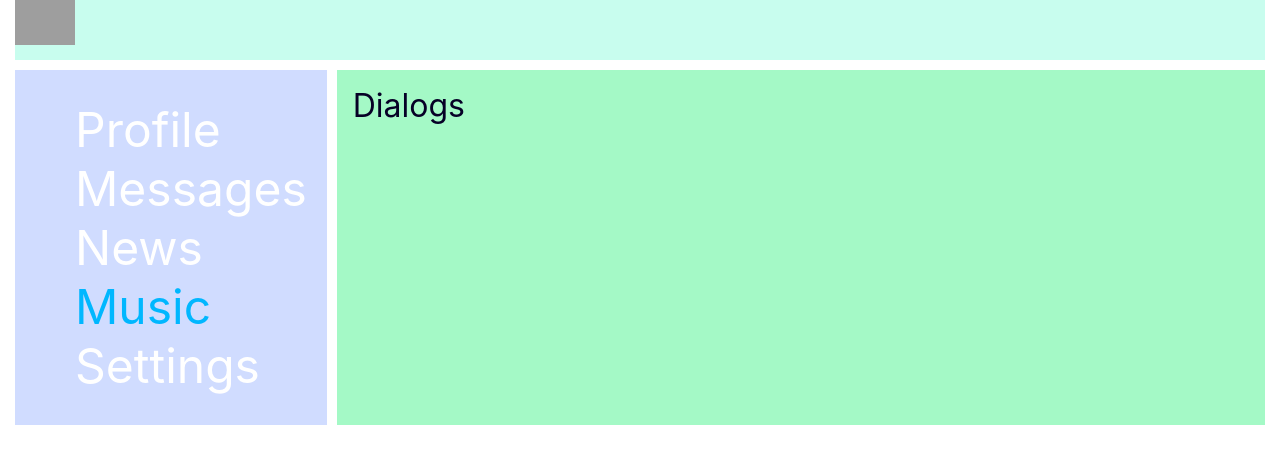
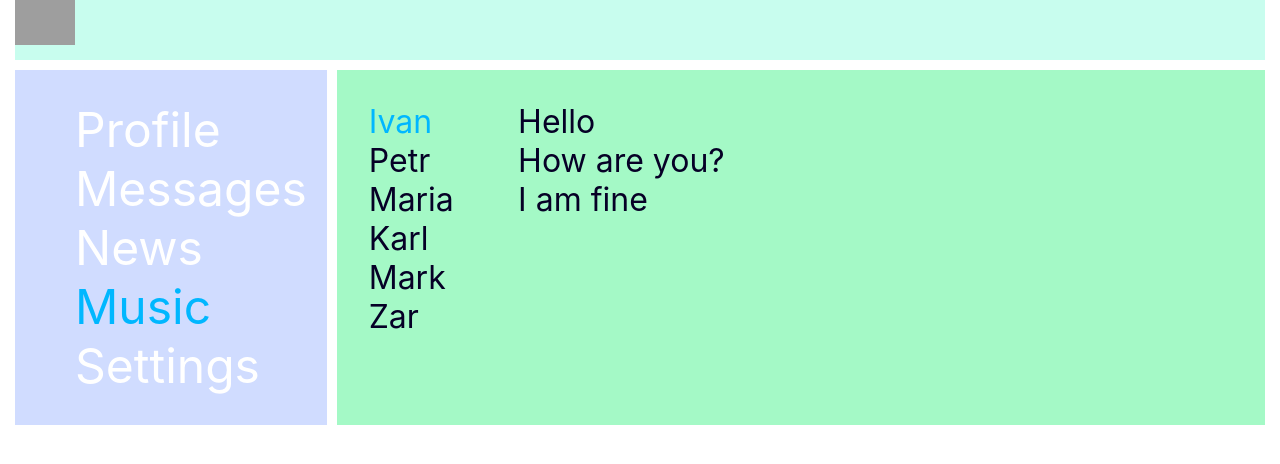
Before and after one commit to JuliaAvona/react-100, a React (Create React App) app in the folder react-100/: page /music in a window 1280 px wide. Shown: the top 464 px of the page. Built offline with nearby package versions, Linux system fonts and the light colour scheme; grey boxes are pictures that could not be loaded.

Commit message:
feat: 21. React JS Lessons (Laying Out the Dialog Page)

```diff
--- a/react-100/src/components/Dialogs/Dialogs.jsx
+++ b/react-100/src/components/Dialogs/Dialogs.jsx
@@ -1,8 +1,24 @@
 import React from 'react';
-//import classes from './Dialogs.module.css';
+import styles from './Dialogs.module.css';
 
 const Dialogs = (props) => {
-  return <div>Dialogs</div>;
+  return (
+    <div className={styles.dialogs}>
+      <div className={styles.dialogItems}>
+        <div className={styles.dialog + ' ' + styles.active}>Ivan</div>
+        <div className={styles.dialog}>Petr</div>
+        <div className={styles.dialog}>Maria</div>
+        <div className={styles.dialog}>Karl</div>
+        <div className={styles.dialog}>Mark</div>
+        <div className={styles.dialog}>Zar</div>
+      </div>
+      <div className={styles.messageItems}>
+        <div className={styles.message}>Hello</div>
+        <div className={styles.message}>How are you?</div>
+        <div className={styles.message}>I am fine</div>
+      </div>
+    </div>
+  );
 };
 
 export default Dialogs;
--- a/react-100/src/components/Dialogs/Dialogs.module.css
+++ b/react-100/src/components/Dialogs/Dialogs.module.css
@@ -1,9 +1,20 @@
-.logo {
-    width: 60px;
-    height: auto;
+.dialogs {
+    display: grid;
+    grid-template-columns: 2fr 10fr;
 }
 
-.header {
-    grid-area: header;
-    background-color: #c8fdee;
+.dialogItems {
+    padding: 1rem;
 }
+
+.dialogItems .active {
+    color: rgb(0, 183, 255);
+}
+
+.dialog {}
+
+.messageItems {
+    padding: 1rem;
+}
+
+.message {}
```
